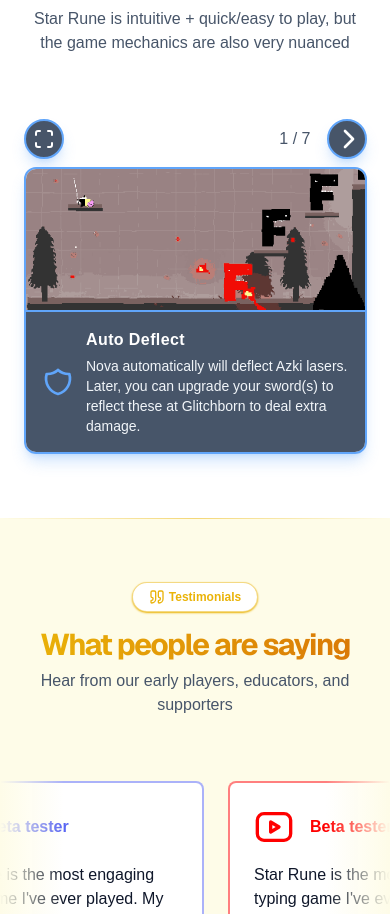
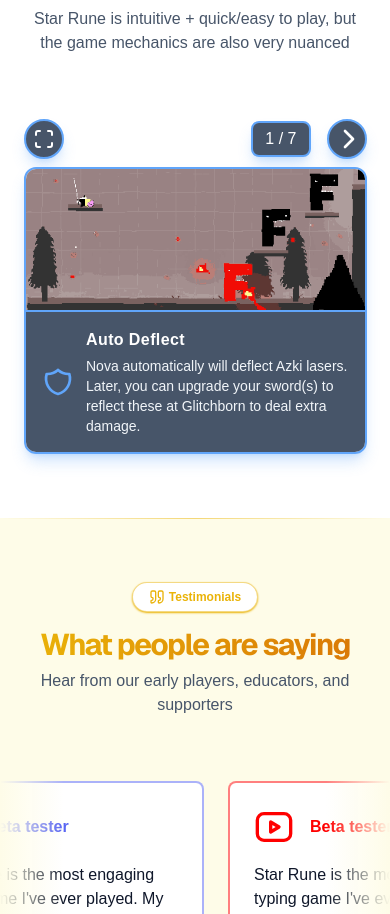
Before and after one commit to typovrak/star-rune-landing-page, a Next.js app: page / in a window 390 px wide. Shown: the part 4903-5817 px from the top of the page. Built offline with nearby package versions, Linux system fonts and the light colour scheme; grey boxes are pictures that could not be loaded; a web font is replaced by a local one.

Commit message:
update abilities with new gif + fullscreen bug fix + controls on lg breakpoint in the slider

```diff
--- a/components/slide.tsx
+++ b/components/slide.tsx
@@ -18,7 +18,7 @@
 				<Image
 					src={`/${src}`}
 					alt={alt}
-					className="aspect-[12/5] object-cover"
+					className="aspect-abilities object-cover"
 					height={1080}
 					width={1920}
 				/>
--- a/components/slider-controls.tsx
+++ b/components/slider-controls.tsx
@@ -4,7 +4,7 @@
 import ChevronRight from "@/icons/chevron-right";
 import { X as Close } from "lucide-react";
 
-export default function SliderControls({ slides, activeId, handleFullscreen, previousImage, nextImage, isFullscreen, className }: ISliderControls) {
+export default function SliderControls({ slides, activeId, handleFullscreen, previousImage, nextImage, isFullscreen, className, countClassName }: ISliderControls) {
 	return (
 		<div className={`flex items-center justify-between${isFullscreen ? "" : " mb-2 lg:mb-4"}${className ? ` ${className}` : ""}`}>
 			<ButtonCircle
@@ -24,7 +24,7 @@
 					iconClassName={`rotate-180 h-8 w-8 relative right-[2px] group-hover/button-circle:-translate-x-1${isFullscreen ? "" : " lg:h-10 lg:w-10 lg:group-hover/button-circle:-translate-x-2"}`}
 				/>
 
-				<p className="text-slate-600 lg:text-lg">
+				<p className={`text-slate-600 lg:text-lg${countClassName ? ` ${countClassName}` : ""}`}>
 					{activeId + 1} / {slides.length}
 				</p>
 
--- a/components/slider-fullscreen.tsx
+++ b/components/slider-fullscreen.tsx
@@ -17,11 +17,11 @@
 				/>
 			</nav>
 
-			<div className="relative h-full flex items-center justify-center max-h-[calc(100vh-var(--header-height))]">
+			<div className="relative h-full flex items-center justify-center max-h-[calc(100vh-var(--header-height))] w-full">
 				<Image
 					src={`/${slides[activeId].src}`}
 					alt={slides[activeId].alt}
-					className="flex aspect-video h-auto w-full max-h-[calc(100vh-var(--header-height))] opacity-0 pointer-events-none"
+					className="flex aspect-abilities h-auto w-full max-h-[calc(100vh-var(--header-height))] opacity-0 pointer-events-none"
 					height={1080}
 					width={1920}
 				/>
@@ -31,9 +31,9 @@
 						key={id}
 						src={`/${src}`}
 						alt={alt}
-						className={`absolute top-[50%] left-[50%] flex will-change-transform aspect-video h-auto w-full max-h-[calc(100vh-var(--header-height))] translate-x-[-50%] translate-y-[-50%] transition-all duration-1000 ${activeId === id ? "clip-path-open" : activeId > id ? "clip-path-left" : "clip-path-right"}`}
-						height={1080}
-						width={1920}
+						className={`absolute top-[50%] left-[50%] flex will-change-transform aspect-abilities h-auto w-full max-h-[calc(100vh-var(--header-height))] translate-x-[-50%] translate-y-[-50%] transition-all duration-1000 ${activeId === id ? "clip-path-open" : activeId > id ? "clip-path-left" : "clip-path-right"}`}
+					//height={1080}
+					//width={1920}
 					/>
 				))}
 			</div>
--- a/components/slider.tsx
+++ b/components/slider.tsx
@@ -22,7 +22,7 @@
 	}
 
 	return (
-		<div className="max-w-6xl mx-auto">
+		<div className="relative max-w-6xl mx-auto">
 			<SliderFullscreen
 				slides={slides}
 				activeId={activeId}
@@ -38,6 +38,8 @@
 				handleFullscreen={handleFullscreen}
 				previousImage={previousImage}
 				nextImage={nextImage}
+				className="lg:absolute lg:top-0 lg:z-10 lg:w-full lg:p-4"
+				countClassName={`bg-slate-600 text-white px-3 py-1 rounded-lg border-2 shadow-lg hover:shadow-xl transition-all duration-300 ${slides[activeId].borderColor} ${slides[activeId].shadowColor}`}
 			/>
 
 			<div className={`flex border-2 shadow-lg hover:shadow-xl rounded-xl overflow-hidden relative transition-all duration-300 group ${slides[activeId].shadowColor} ${slides[activeId].borderColor}`}>
--- a/styles/globals.css
+++ b/styles/globals.css
@@ -177,6 +177,8 @@
     --time-2500: 2500ms;
     --time-2750: 2750ms;
     --time-3000: 3000ms;
+
+    --aspect-abilities: 12/5;
   }
 }
 
--- a/tailwind.config.ts
+++ b/tailwind.config.ts
@@ -15,6 +15,9 @@
             center: true,
         },
         extend: {
+            aspectRatio: {
+                'abilities': 'var(--aspect-abilities)',
+            },
             transitionDuration: {
                 '750': 'var(--time-750)',
                 '1250': 'var(--time-1250)',
--- a/utils/types.ts
+++ b/utils/types.ts
@@ -243,6 +243,7 @@
 	nextImage: () => void;
 	isFullscreen?: boolean;
 	className?: string;
+	countClassName?: string;
 }
 
 export interface ISliderFullscreen extends ISliderControls {
```
